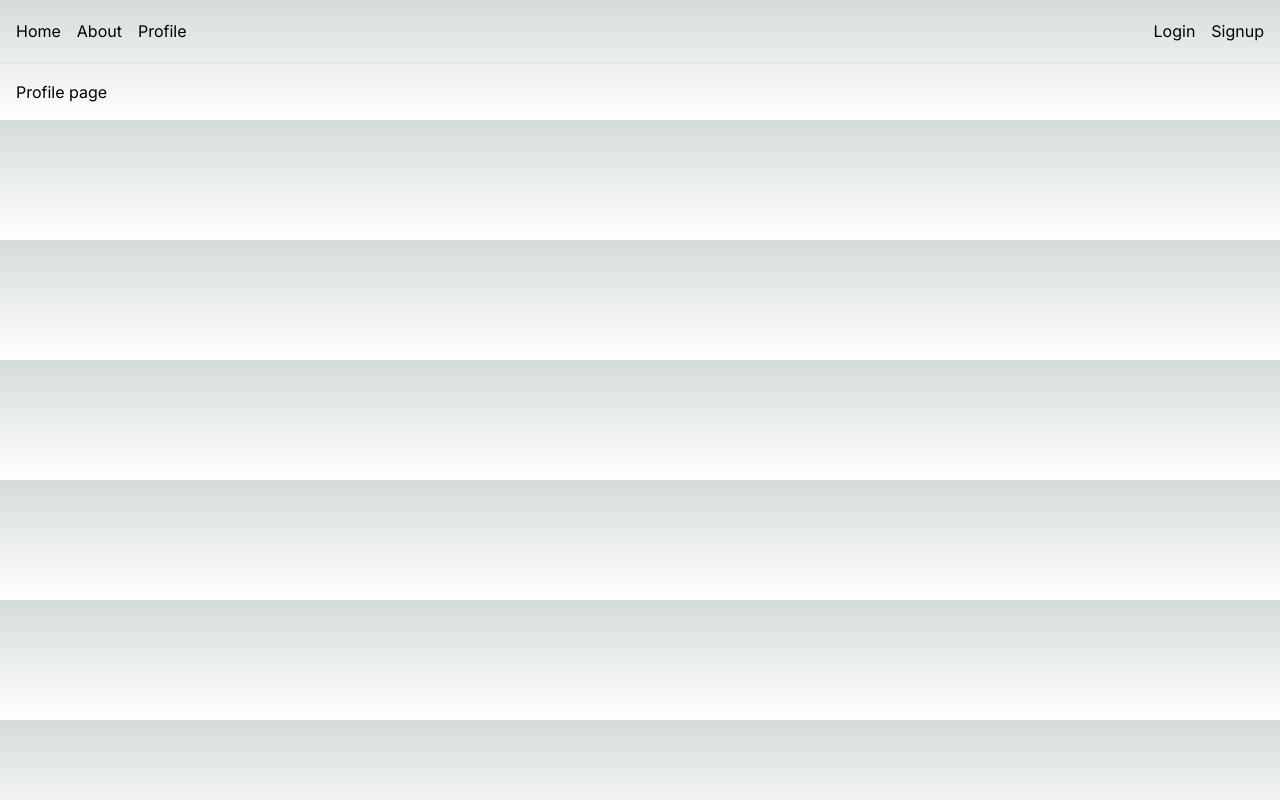
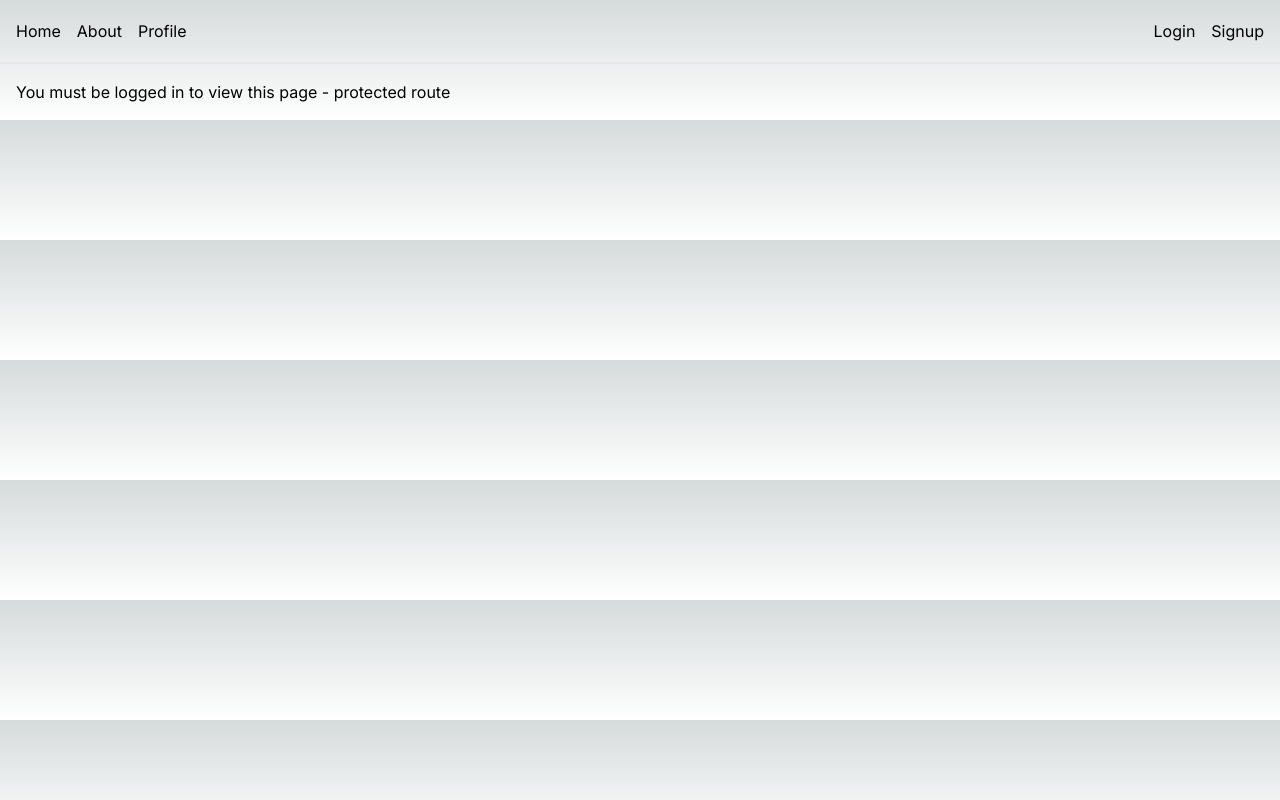
Before and after one commit to ucantbe-jagmeet/triveous-project, a Next.js app: page /profile in a window 1280 px wide. Built offline with nearby package versions, Linux system fonts and the light colour scheme; no server answers.

Commit message:
profile page done

```diff
--- a/app/components/Navbar.jsx
+++ b/app/components/Navbar.jsx
@@ -1,9 +1,10 @@
 import Link from "next/link";
-import React from "react";
+import React, { useState, useEffect } from "react";
 import { UserAuth } from "../context/AuthContext";
 
 const Navbar = () => {
   const { user, googleSignIn, logOut } = UserAuth();
+  const [loading, setLoading] = useState(true);
   console.log(user);
   const handleSignIn = async () => {
     try {
@@ -21,6 +22,14 @@ const Navbar = () => {
     }
   };
 
+  useEffect(() => {
+    const checkAuthentication = async () => {
+      await new Promise((resolve) => setTimeout(resolve, 20));
+      setLoading(false);
+    };
+    checkAuthentication();
+  }, [user]);
+
   return (
     <div className="h-16 w-full border-b-2 flex items-center justify-between p-2">
       <ul className="flex">
@@ -35,7 +44,7 @@ const Navbar = () => {
         </li>
       </ul>
 
-      {!user ? (
+      {loading ? null : !user ? (
         <ul className="flex">
           <li onClick={handleSignIn} className="p-2 cursor-pointer">
             Login
--- a/app/profile/page.jsx
+++ b/app/profile/page.jsx
@@ -1,7 +1,30 @@
-import React from "react";
+"use client";
+import React, { useEffect, useState } from "react";
+import { UserAuth } from "../context/AuthContext";
 
-const page = () => {
-  return <div className="p-4">Profile page</div>;
+const Page = () => {
+  const { user } = UserAuth();
+  const [loading, setLoading] = useState(true);
+
+  useEffect(() => {
+    const checkAuthentication = async () => {
+      await new Promise((resolve) => setTimeout(resolve, 20));
+      setLoading(false);
+    };
+    checkAuthentication();
+  }, [user]);
+
+  return (
+    <div className="p-4">
+      {loading ? (
+        <p>Loading ....</p>
+      ) : user ? (
+        <p> Welcome, {user.displayName} - you are logged in to the profile</p>
+      ) : (
+        <p>You must be logged in to view this page - protected route </p>
+      )}
+    </div>
+  );
 };
 
-export default page;
+export default Page;
```
